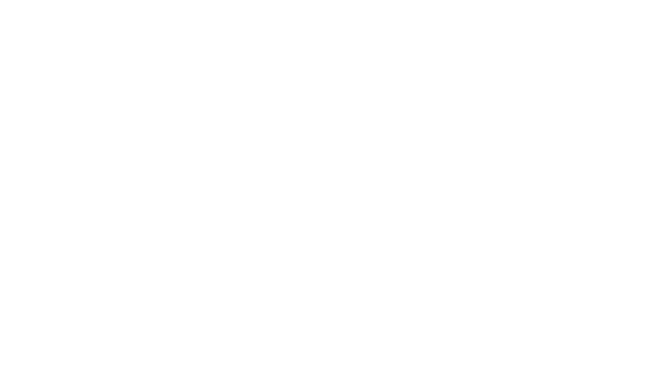
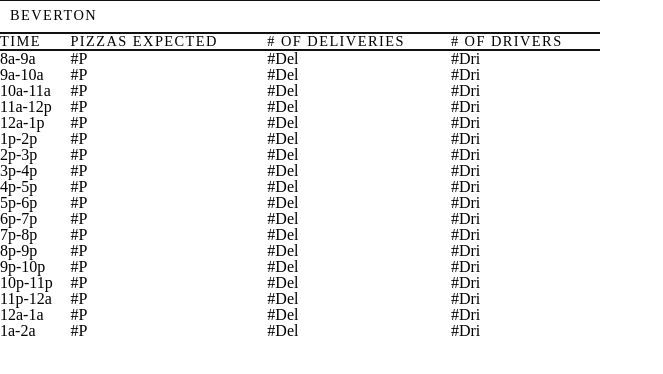
Before and after one commit to hgaskins/weekTwo, a website: page pizza/sales-data.html in a window 1280 px wide. Shown: the whole page, without its empty margins (0-663 px from the left). Drawn offline with Linux system fonts and the light colour scheme.

Commit message:
added table to html and a few styles

```diff
--- a/pizza/css/style.css
+++ b/pizza/css/style.css
@@ -0,0 +1,67 @@
+/* http://meyerweb.com/eric/tools/css/reset/
+   v2.0 | 20110126
+   License: none (public domain)
+*/
+
+html, body, div, span, applet, object, iframe,
+h1, h2, h3, h4, h5, h6, p, blockquote, pre,
+a, abbr, acronym, address, big, cite, code,
+del, dfn, em, img, ins, kbd, q, s, samp,
+small, strike, strong, sub, sup, tt, var,
+b, u, i, center,
+dl, dt, dd, ol, ul, li,
+fieldset, form, label, legend,
+table, caption, tbody, tfoot, thead, tr, th, td,
+article, aside, canvas, details, embed,
+figure, figcaption, footer, header, hgroup,
+menu, nav, output, ruby, section, summary,
+time, mark, audio, video {
+	margin: 0;
+	padding: 0;
+	border: 0;
+	font-size: 100%;
+	font: inherit;
+	vertical-align: baseline;
+}
+/* HTML5 display-role reset for older browsers */
+article, aside, details, figcaption, figure,
+footer, header, hgroup, menu, nav, section {
+	display: block;
+}
+body {
+	line-height: 1;
+}
+ol, ul {
+	list-style: none;
+}
+blockquote, q {
+	quotes: none;
+}
+blockquote:before, blockquote:after,
+q:before, q:after {
+	content: '';
+	content: none;
+}
+table {
+	border-collapse: collapse;
+	border-spacing: 0;
+}
+
+/*table styles*/
+#table {
+  width: 600px;
+}
+
+.tableHead {
+  padding: 7px 10px 10px 10px;
+  text-transform: uppercase;
+  letter-spacing: 0.1em;
+  font-size: 90%;
+  border-bottom: 2px solid #111;
+  border-top: 1px solid #111;
+  text-align: left;
+}
+
+.tableRow {
+  padding: 7px 10px 10px 10px;
+}
--- a/pizza/sales-data.html
+++ b/pizza/sales-data.html
@@ -6,7 +6,143 @@
     <link rel="stylesheet" href="css/style.css">
   </head>
   <body>
-
+    <table id="table">
+      <tr class="tableRow">
+        <th colspan="4" class="tableHead">Beverton</th>
+      </tr>
+      <tr class="tableHead">
+        <th>Time</th>
+        <th>Pizzas Expected</th>
+        <th># of Deliveries</th>
+        <th># of Drivers</th>
+      </tr>
+      <!-- 8a-9a column-->
+      <tr class="tableRow">
+        <td>8a-9a</td>
+        <td>#P</td>
+        <td>#Del</td>
+        <td>#Dri</td>
+      </tr>
+      <!-- 9a-10a column-->
+      <tr class="tableRow">
+        <td>9a-10a</td>
+        <td>#P</td>
+        <td>#Del</td>
+        <td>#Dri</td>
+      </tr>
+      <!-- 10a-11a column-->
+      <tr class="tableRow">
+        <td>10a-11a</td>
+        <td>#P</td>
+        <td>#Del</td>
+        <td>#Dri</td>
+      </tr>
+      <!-- 11a-12p column-->
+      <tr class="tableRow">
+        <td>11a-12p</td>
+        <td>#P</td>
+        <td>#Del</td>
+        <td>#Dri</td>
+      </tr>
+      <!-- 12p-1p column-->
+      <tr class="tableRow">
+        <td>12a-1p</td>
+        <td>#P</td>
+        <td>#Del</td>
+        <td>#Dri</td>
+      </tr>
+      <!-- 1p-2p column-->
+      <tr class="tableRow">
+        <td>1p-2p</td>
+        <td>#P</td>
+        <td>#Del</td>
+        <td>#Dri</td>
+      </tr>
+      <!-- 2p-3p column-->
+      <tr class="tableRow">
+        <td>2p-3p</td>
+        <td>#P</td>
+        <td>#Del</td>
+        <td>#Dri</td>
+      </tr>
+      <!-- 3p-4p column-->
+      <tr class="tableRow">
+        <td>3p-4p</td>
+        <td>#P</td>
+        <td>#Del</td>
+        <td>#Dri</td>
+      </tr>
+      <!-- 4p-5p column-->
+      <tr class="tableRow">
+        <td>4p-5p</td>
+        <td>#P</td>
+        <td>#Del</td>
+        <td>#Dri</td>
+      </tr>
+      <!-- 5p-6p column-->
+      <tr class="tableRow">
+        <td>5p-6p</td>
+        <td>#P</td>
+        <td>#Del</td>
+        <td>#Dri</td>
+      </tr>
+      <!-- 6p-7p column-->
+      <tr class="tableRow">
+        <td>6p-7p</td>
+        <td>#P</td>
+        <td>#Del</td>
+        <td>#Dri</td>
+      </tr>
+      <!-- 7p-8p column-->
+      <tr class="tableRow">
+        <td>7p-8p</td>
+        <td>#P</td>
+        <td>#Del</td>
+        <td>#Dri</td>
+      </tr>
+      <!-- 8p-9p column-->
+      <tr class="tableRow">
+        <td>8p-9p</td>
+        <td>#P</td>
+        <td>#Del</td>
+        <td>#Dri</td>
+      </tr>
+      <!-- 9p-10p column-->
+      <tr class="tableRow">
+        <td>9p-10p</td>
+        <td>#P</td>
+        <td>#Del</td>
+        <td>#Dri</td>
+      </tr>
+      <!-- 10p-11p column-->
+      <tr class="tableRow">
+        <td>10p-11p</td>
+        <td>#P</td>
+        <td>#Del</td>
+        <td>#Dri</td>
+      </tr>
+      <!-- 11p-12a column-->
+      <tr class="tableRow">
+        <td>11p-12a</td>
+        <td>#P</td>
+        <td>#Del</td>
+        <td>#Dri</td>
+      </tr>
+      <!-- 12a-1a column-->
+      <tr class="tableRow">
+        <td>12a-1a</td>
+        <td>#P</td>
+        <td>#Del</td>
+        <td>#Dri</td>
+      </tr>
+      <!-- 1a-2a column-->
+      <tr class="tableRow">
+        <td>1a-2a</td>
+        <td>#P</td>
+        <td>#Del</td>
+        <td>#Dri</td>
+      </tr>
+    </table>
     <script src="js/app.js"></script>
     <script src="js/compute.js"></script>
   </body>
```
